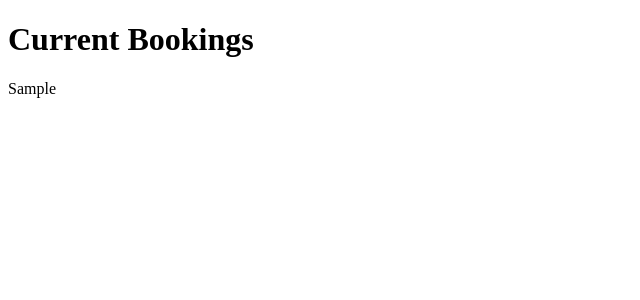
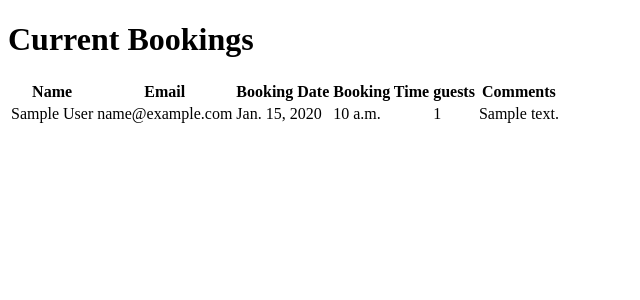
Before and after one commit to HarrisonT1/Portfolio-Project-4, a Django app: page /profile/bookings/ in a window 1280 px wide. Shown: the top 300 px of the page, without its empty margins (0-640 px from the left). Run offline with Django 4.2, Linux system fonts and the light colour scheme; a user stored in the database is signed in; tables that the repository leaves empty hold one stand-in row (values such as "Sample post").

Commit message:
Create table to display current bookings to users

```diff
--- a/profile_app/templates/profile_app/booking_list.html
+++ b/profile_app/templates/profile_app/booking_list.html
@@ -7,11 +7,31 @@
 </head>
 <body>
     <h1>Current Bookings</h1>
-
-    {% for booking in bookings %}
-        <div>
-            {{ booking.first_name }}
-        </div>
-    {% endfor %}
+    {% if bookings %}
+    <table>
+        <thead>
+            <tr>
+                <th>Name</th>
+                <th>Email</th>
+                <th>Booking Date</th>
+                <th>Booking Time</th>
+                <th>guests</th>
+                <th>Comments</th>
+            </tr>
+        </thead>
+        <tbody>
+            {% for booking in bookings %}
+                <tr>
+                    <td>{{ booking.first_name }} {{ booking.last_name }}</td>
+                    <td>{{ booking.email }}</td>
+                    <td>{{ booking.booking_date }}</td>
+                    <td>{{ booking.booking_time }}</td>
+                    <td>{{ booking.number_of_people }}</td>
+                    <td>{{ booking.comments }}</td>
+                </tr>
+            {% endfor %}
+        </tbody>
+    </table>
+    {% endif %}
 </body>
 </html>
```
